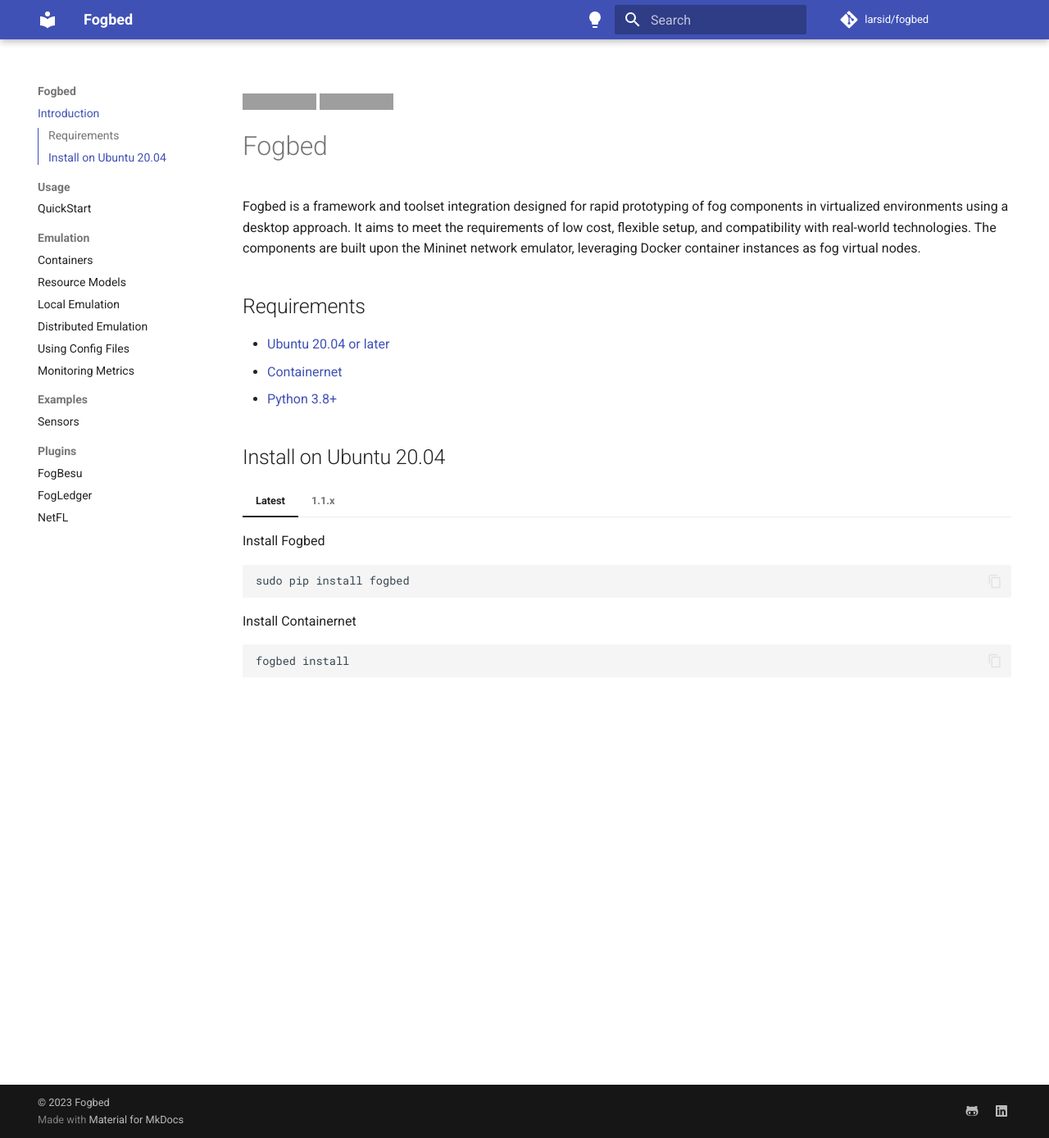
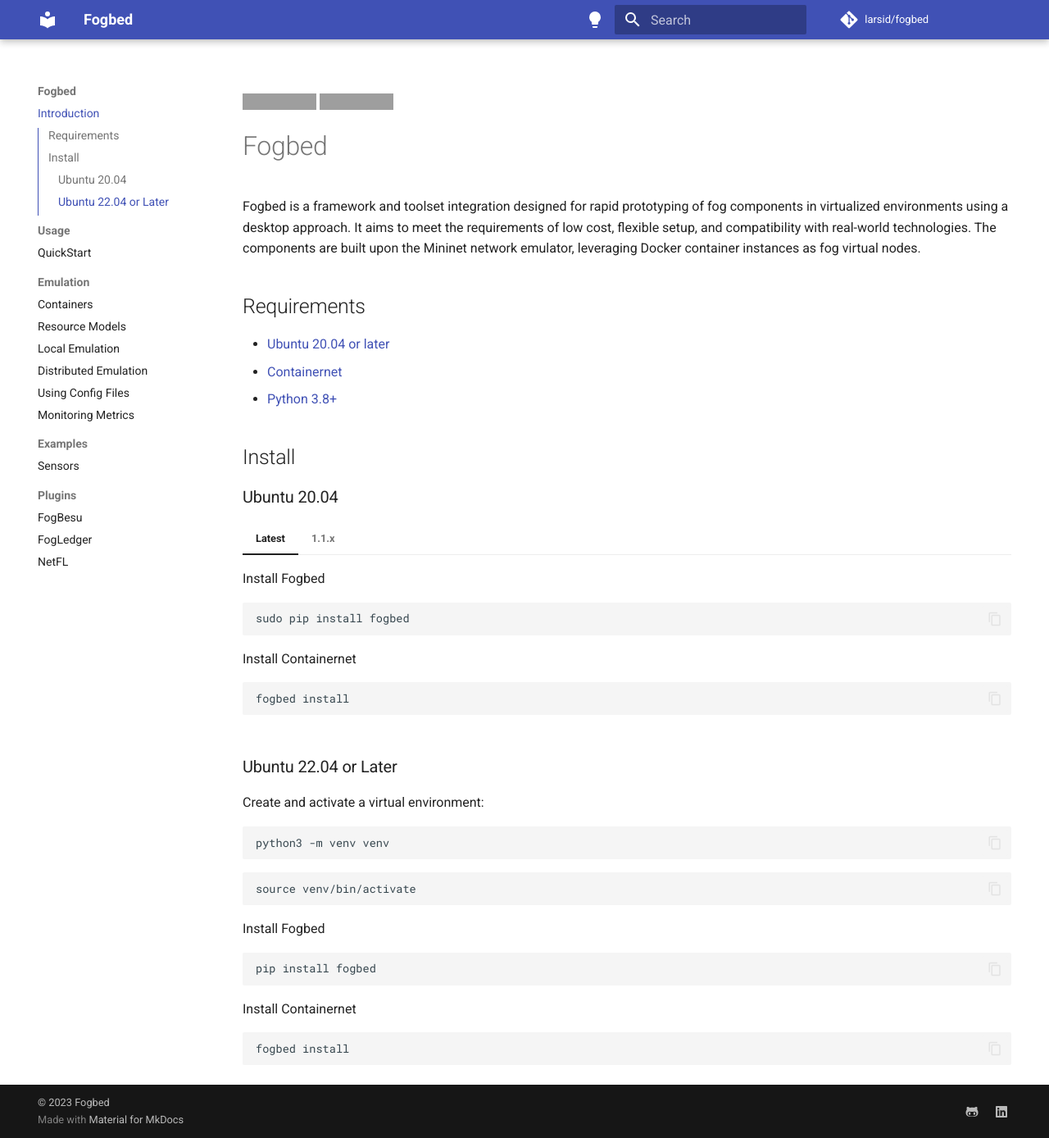
Before and after one commit to larsid/fogbed, an MkDocs documentation site: the page built from docs/index.md, in a window 1280 px wide and 1388 px high. Shown: the whole window at 82% size. Built offline with MkDocs 1.6.1 and Material for MkDocs 9.7.7, drawn with Linux system fonts in a browser that asks for light colours; comment, search, counter and statistics services are not loaded; grey boxes are pictures that could not be loaded.

Commit message:
docs: update documentation

````diff
--- a/docs/index.md
+++ b/docs/index.md
@@ -10,8 +10,8 @@
 * [Python 3.8+](https://www.python.org/)
 
 
-## Install on Ubuntu 20.04
-
+## Install
+### Ubuntu 20.04
 === "Latest"
     Install Fogbed
     ```
@@ -40,3 +40,21 @@
     ```
     sudo pip install fogbed
     ```
+
+### Ubuntu 22.04 or Later
+Create and activate a virtual environment:
+```
+python3 -m venv venv
+```
+```
+source venv/bin/activate
+```
+
+Install Fogbed
+```
+pip install fogbed
+```
+Install Containernet
+```
+fogbed install
+```
````
Also changed, not shown: 5 other files.
